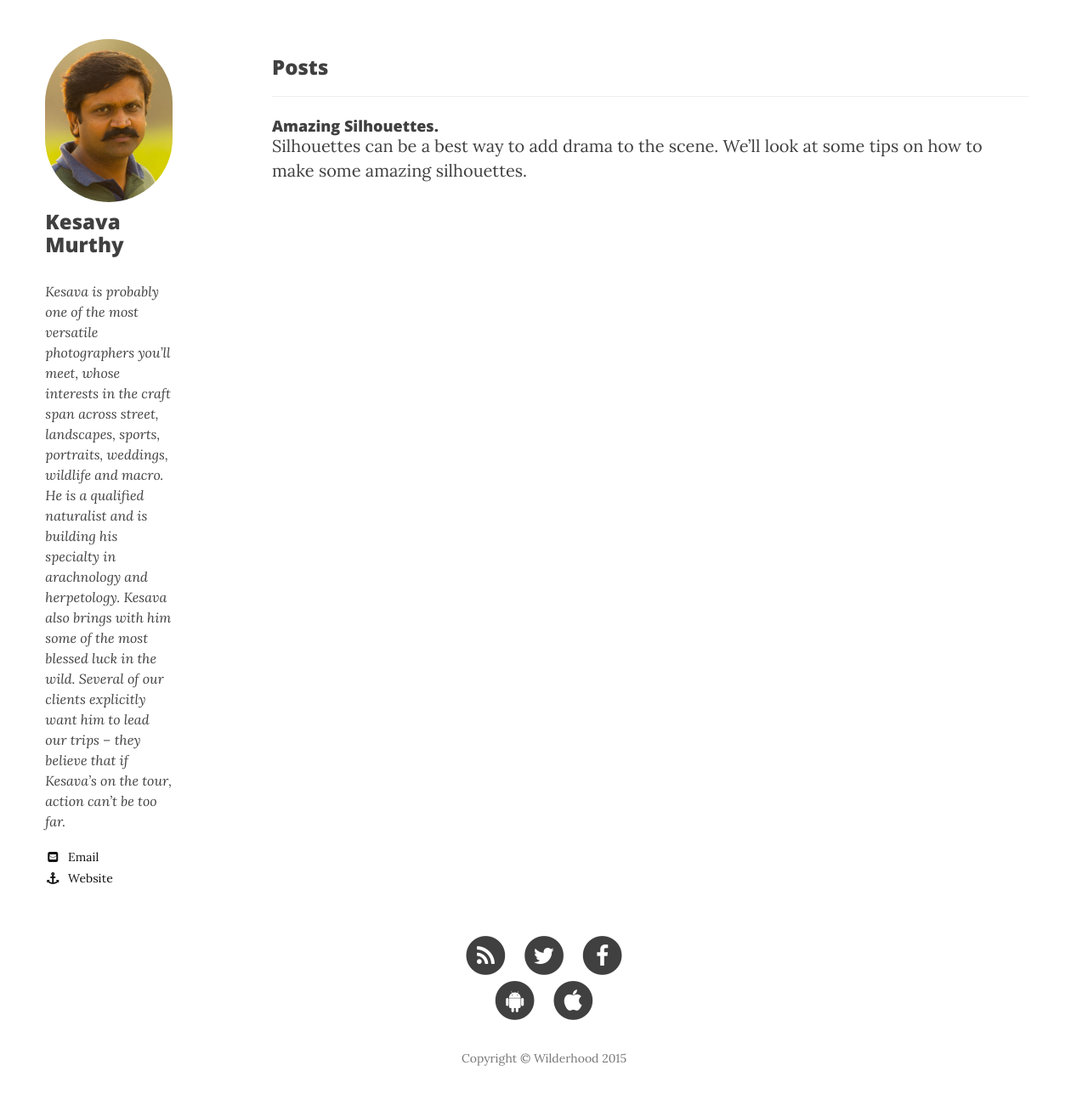
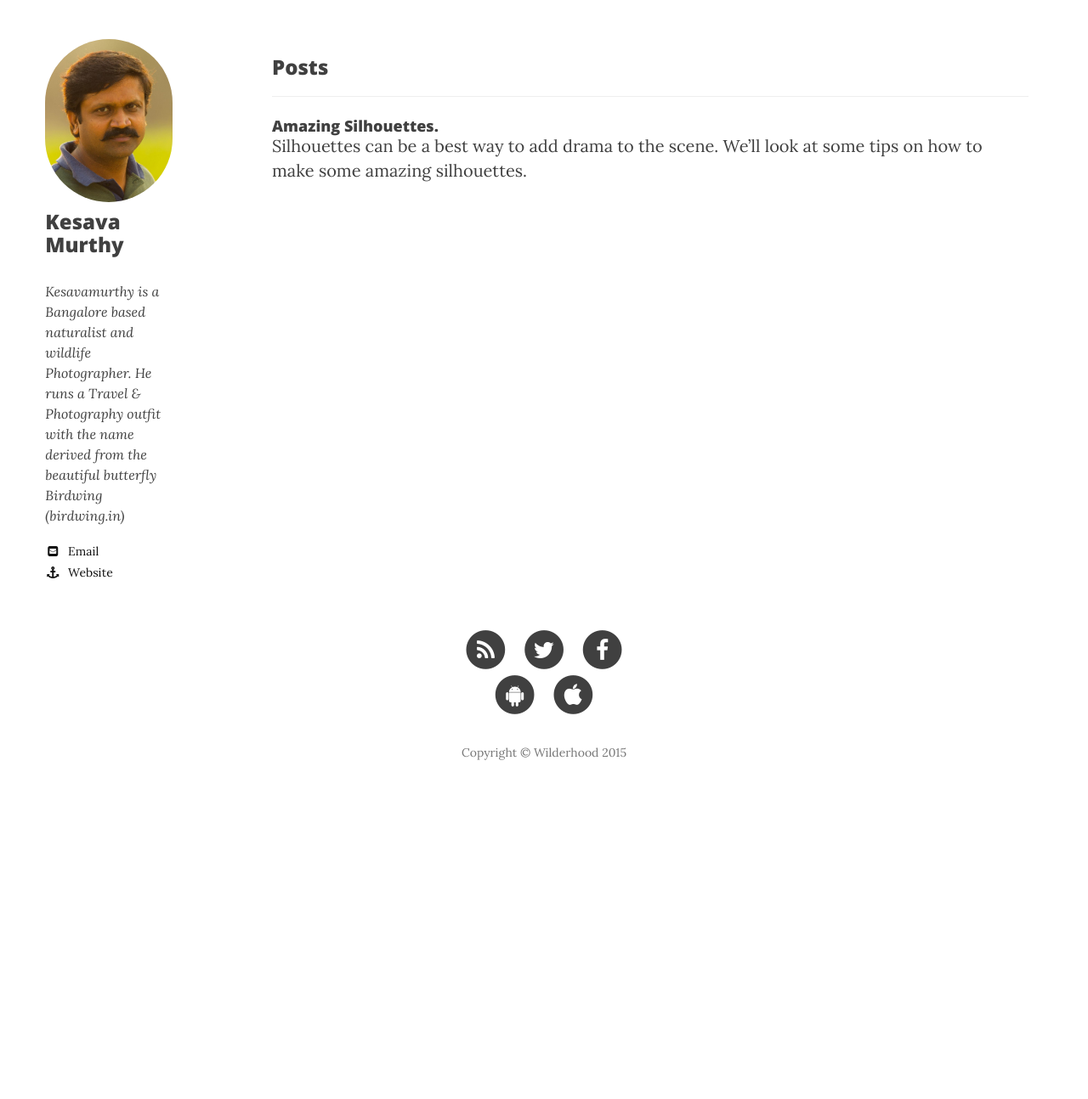
Before and after one commit to jagadeeshwithu/wilderhood.github.io, a Jekyll site: the page built from metapages/authors/Kesava Murthy.md, in a window 1280 px wide and 1400 px high, scrolled down 347 px, cut to the strip 78-1372 px from the top of the window. Shown: the whole strip at 85% size. Built offline with Jekyll 4.4.1, drawn with Linux system fonts in a browser that asks for light colours; nearby versions of some CDN libraries; after the commit the page ends 1387 px from its top, so only the background shows below that.

Commit message:
Updated the "bio" based on Kesava's inputs!

```diff
--- a/metapages/authors/Kesava Murthy.md
+++ b/metapages/authors/Kesava Murthy.md
@@ -4,7 +4,8 @@ author_name: Kesava Murthy
 permalink: authors/Kesava Murthy/
 web: http://birdwing.in
 email: register@birdwing.in
-bio: "Kesava is probably one of the most versatile photographers you’ll meet, whose interests in the craft span across street, landscapes, sports, portraits, weddings, wildlife and macro. He is a qualified naturalist and is building his specialty in arachnology and herpetology. Kesava also brings with him some of the most blessed luck in the wild. Several of our clients explicitly want him to lead our trips – they believe that if Kesava’s on the tour, action can’t be too far."
+bio: "Kesavamurthy is a Bangalore based naturalist and wildlife Photographer.
+He runs a Travel & Photography outfit with the name derived from the beautiful butterfly Birdwing (birdwing.in)"
 avatar: kesava1.jpg
 twitter:
 googleplus:
```
